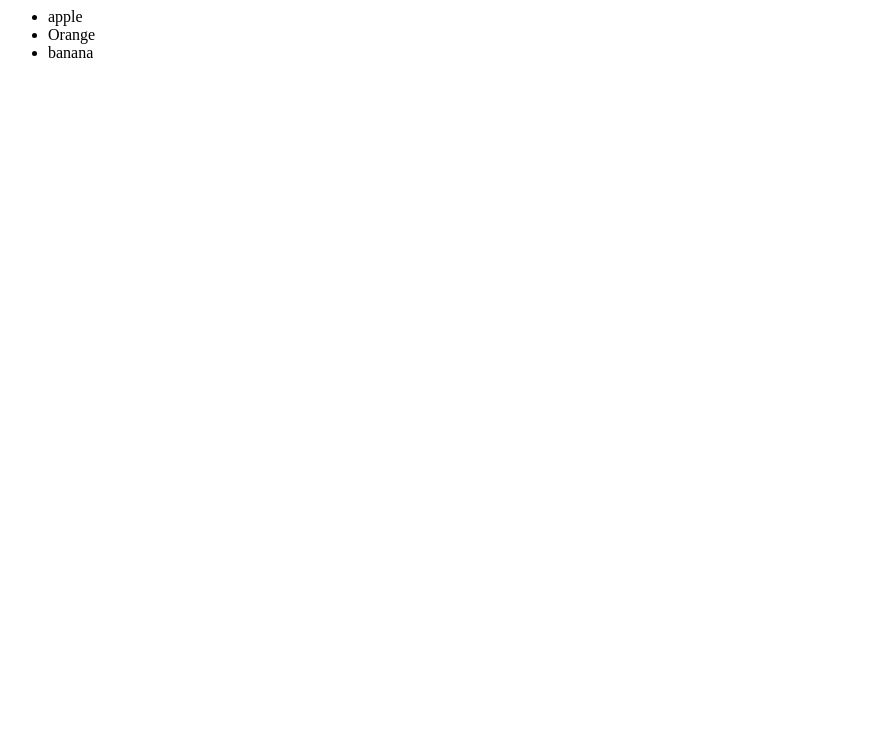
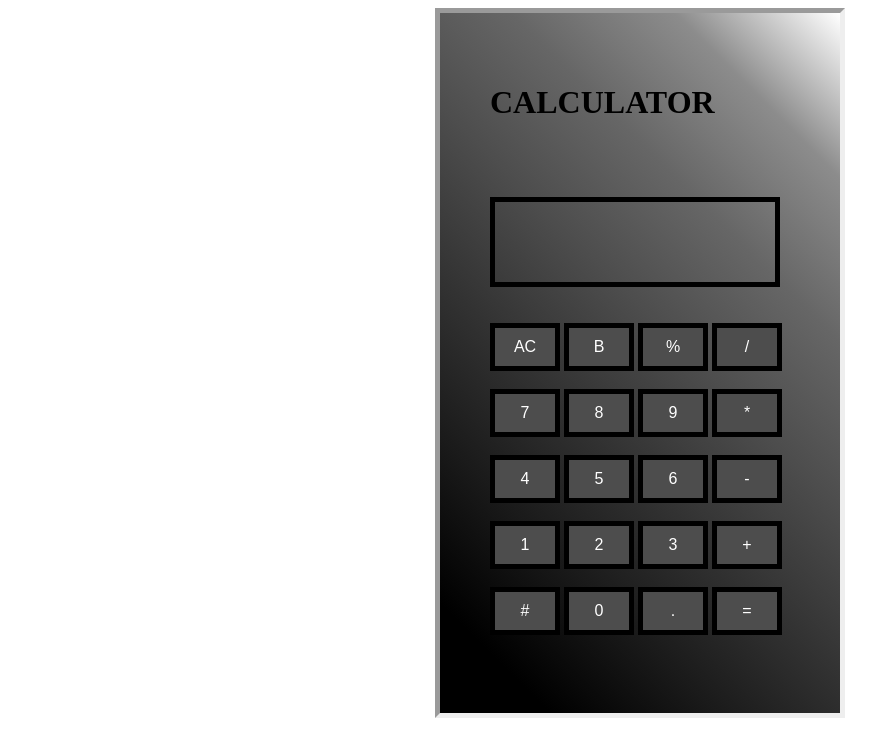
Before and after one commit to shwetajayan/Learn, a plain HTML site: page index.html in a window 1280 px wide. Shown: the whole page, without its empty margins (0-876 px from the left). Drawn offline with Linux system fonts and the light colour scheme.

Commit message:
calculator display

```diff
--- a/index.html
+++ b/index.html
@@ -1,9 +1,46 @@
 <html>
+    <head>
+        <link rel="stylesheet" href="style.css">
+    </head>
     <body>
-        <ul>
-            <li>apple</li>
-            <li>Orange</li>
-            <li>banana</li>
-        </ul>
+
+
+        <div id="mainbox">
+        <h1 allign="center">CALCULATOR</h1>
+        <br><br><br>
+        <div id="screen">
+
+        </div>
+        <br><br>
+        <button id="AC">AC</button>
+        <button id="back">B</button>
+        <button id="percentage">%</button>
+        <button id="divide">/</button>
+        <br><br>
+        <button id="seven">7</button>
+        <button id="eight">8</button>
+        <button id="nine">9</button>
+        <button id="multiply">*</button>
+        <br><br>
+        <button id="four">4</button>
+        <button id="five">5</button>
+        <button id="six">6</button>
+        <button id="subtract">-</button>
+        <br><br>
+        <button id="one">1</button>
+        <button id="two">2</button>
+        <button id="three">3</button>
+        <button id="plus">+</button>
+        <br><br>
+        <button id="additional">#</button>
+        <button id="zero">0</button>
+        <button id="dot">.</button>
+        <button id="equal">=</button>
+
+
+
+
+    </div>
+
     </body>
 </html>
```
